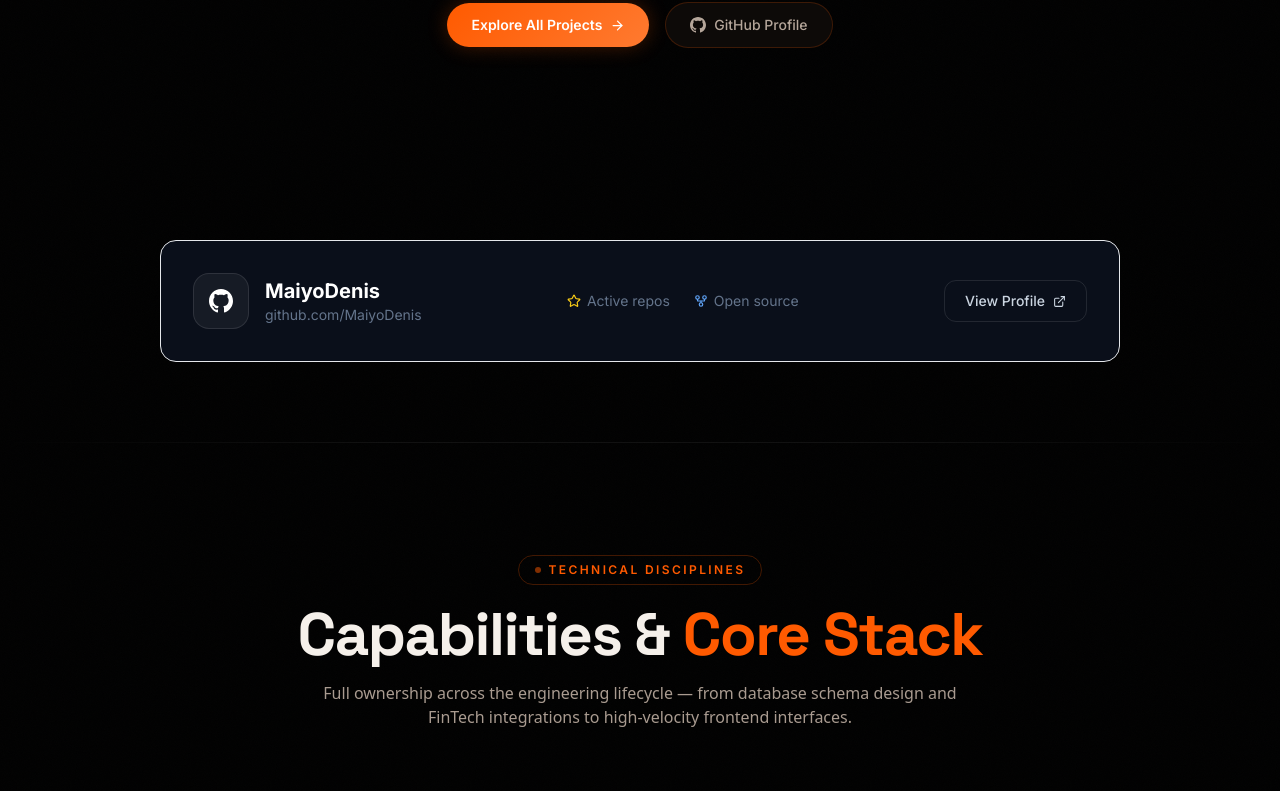
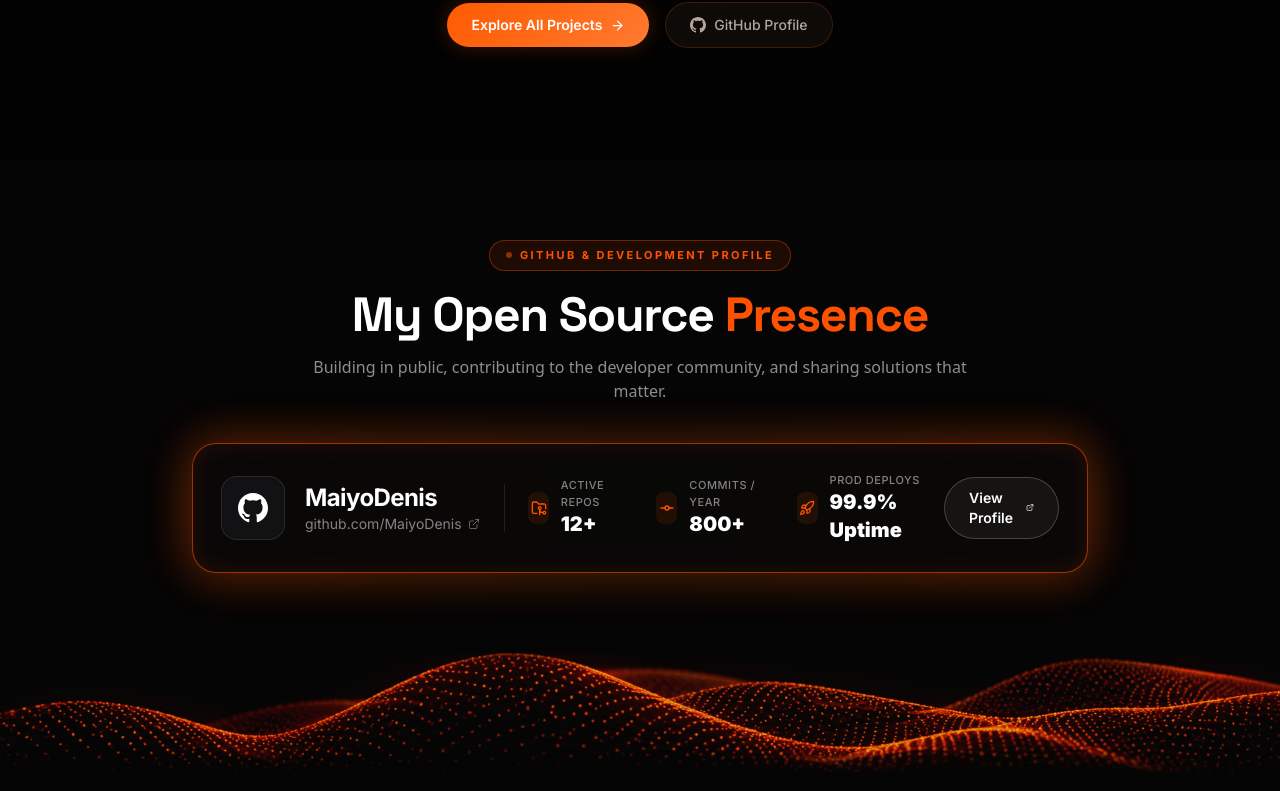
Before and after one commit to MaiyoDenis/personal_website, a Next.js app: page / in a window 1280 px wide. Shown: the part 3117-3908 px from the top of the page. Built offline with nearby package versions, Linux system fonts and the light colour scheme.

Commit message:
feat(github): redesign open source presence card with production-focused stats

```diff
--- a/components/sections/Github.tsx
+++ b/components/sections/Github.tsx
@@ -1,53 +1,164 @@
 "use client";
 
 import { motion } from "framer-motion";
-import { Star, GitFork, ExternalLink } from "lucide-react";
+import { FolderGit2, GitCommit, Rocket, ExternalLink } from "lucide-react";
 import Link from "next/link";
+import Image from "next/image";
 import { GithubIcon } from "@/components/ui/Icons";
 
 export default function GithubSection() {
   return (
-    <section className="relative mx-auto max-w-5xl px-6 py-20 lg:px-8">
+    <section className="relative w-full overflow-hidden bg-[#050505] pt-20 pb-16">
+      <div className="relative z-10 mx-auto max-w-7xl px-6 lg:px-8">
+        {/* Section Header */}
+        <motion.div
+          initial={{ opacity: 0, y: 24 }}
+          whileInView={{ opacity: 1, y: 0 }}
+          viewport={{ once: true }}
+          transition={{ duration: 0.6 }}
+          className="text-center mb-10"
+        >
+          {/* Badge */}
+          <div className="inline-flex items-center gap-2 rounded-full border border-[#FE5101]/35 bg-[#FE5101]/10 px-4 py-1.5 text-[11px] font-bold uppercase tracking-[0.22em] text-[#FE5101] mb-5">
+            <span className="flex h-1.5 w-1.5 rounded-full bg-[#FE5101] animate-pulse" />
+            GitHub &amp; Development Profile
+          </div>
+
+          {/* Heading */}
+          <h2 className="font-display text-4xl sm:text-5xl font-black text-white tracking-tight">
+            My Open Source <span className="text-[#FE5101]">Presence</span>
+          </h2>
+
+          {/* Subtitle */}
+          <p className="mx-auto mt-4 max-w-2xl text-sm sm:text-base text-white/55 leading-relaxed font-sans">
+            Building in public, contributing to the developer community,
+            and sharing solutions that matter.
+          </p>
+        </motion.div>
+
+        {/* Floating Neon GitHub Card */}
         <motion.div
           initial={{ opacity: 0, y: 30 }}
           whileInView={{ opacity: 1, y: 0 }}
           viewport={{ once: true }}
-        transition={{ duration: 0.7 }}
-        className="overflow-hidden rounded-2xl border border-white/8 bg-[#0a0f1a] p-8"
+          transition={{ duration: 0.7, delay: 0.15 }}
+          className="relative mx-auto max-w-4xl"
         >
-        <div className="flex flex-col items-center gap-6 text-center md:flex-row md:text-left md:justify-between">
-          <div className="flex items-center gap-4">
-            <div className="flex h-14 w-14 shrink-0 items-center justify-center rounded-2xl border border-white/10 bg-white/5">
-              <GithubIcon size={24} className="text-white" />
+          {/* Subtle Backlight Glow */}
+          <div
+            aria-hidden="true"
+            className="pointer-events-none absolute -inset-1 rounded-3xl opacity-40 blur-xl transition-all duration-500"
+            style={{
+              background:
+                "linear-gradient(90deg, rgba(254,81,1,0.6) 0%, rgba(255,140,0,0.3) 50%, rgba(254,81,1,0.6) 100%)",
+            }}
+          />
+
+          {/* Main Card Container */}
+          <div className="relative rounded-2xl sm:rounded-[24px] border border-[#FE5101]/60 bg-[#080808]/95 p-5 sm:p-7 shadow-[0_0_50px_rgba(254,81,1,0.22),inset_0_0_24px_rgba(254,81,1,0.12)] backdrop-blur-xl">
+            <div className="flex flex-col gap-6 lg:flex-row lg:items-center lg:justify-between">
+
+              {/* Left Profile Info */}
+              <div className="flex items-center gap-4 sm:gap-5">
+                <div className="flex h-14 w-14 sm:h-16 sm:w-16 shrink-0 items-center justify-center rounded-2xl border border-white/10 bg-[#121214] shadow-inner">
+                  <GithubIcon size={30} className="text-white" />
                 </div>
                 <div>
-              <h3 className="text-xl font-bold text-white">MaiyoDenis</h3>
-              <p className="text-sm text-slate-500">github.com/MaiyoDenis</p>
+                  <h3 className="text-xl sm:text-2xl font-bold text-white tracking-tight">
+                    MaiyoDenis
+                  </h3>
+                  <p className="flex items-center gap-1.5 text-xs sm:text-sm text-white/50 hover:text-[#FE5101] transition-colors">
+                    github.com/MaiyoDenis
+                    <ExternalLink size={12} className="opacity-70" />
+                  </p>
                 </div>
               </div>
 
-          <div className="flex items-center gap-6 text-sm text-slate-500">
-            <div className="flex items-center gap-1.5">
-              <Star size={14} className="text-yellow-400" />
-              <span>Active repos</span>
+              {/* Vertical Divider (Desktop) */}
+              <div className="hidden lg:block h-12 w-px bg-white/10" />
+
+              {/* Center Stats: Active repos, Yearly Commits, Production Deploys */}
+              <div className="flex items-center justify-between sm:justify-start gap-6 sm:gap-10">
+                {/* Active repos */}
+                <div className="flex items-center gap-3">
+                  <div className="flex h-8 w-8 items-center justify-center rounded-lg bg-[#FE5101]/10 text-[#FE5101]">
+                    <FolderGit2 size={16} />
                   </div>
-            <div className="flex items-center gap-1.5">
-              <GitFork size={14} className="text-blue-400" />
-              <span>Open source</span>
+                  <div>
+                    <span className="block text-[11px] font-medium uppercase tracking-wider text-white/50">
+                      Active repos
+                    </span>
+                    <span className="text-lg sm:text-xl font-black text-white">
+                      12+
+                    </span>
                   </div>
                 </div>
 
+                {/* Commits / Year */}
+                <div className="flex items-center gap-3">
+                  <div className="flex h-8 w-8 items-center justify-center rounded-lg bg-[#FE5101]/10 text-[#FE5101]">
+                    <GitCommit size={16} />
+                  </div>
+                  <div>
+                    <span className="block text-[11px] font-medium uppercase tracking-wider text-white/50">
+                      Commits / Year
+                    </span>
+                    <span className="text-lg sm:text-xl font-black text-white">
+                      800+
+                    </span>
+                  </div>
+                </div>
+
+                {/* Production Deploys */}
+                <div className="flex items-center gap-3">
+                  <div className="flex h-8 w-8 items-center justify-center rounded-lg bg-[#FE5101]/10 text-[#FE5101]">
+                    <Rocket size={16} />
+                  </div>
+                  <div>
+                    <span className="block text-[11px] font-medium uppercase tracking-wider text-white/50">
+                      Prod Deploys
+                    </span>
+                    <span className="text-lg sm:text-xl font-black text-white">
+                      99.9% Uptime
+                    </span>
+                  </div>
+                </div>
+              </div>
+
+              {/* Right CTA Button */}
+              <div>
                 <Link
                   href="https://github.com/MaiyoDenis"
                   target="_blank"
                   rel="noopener noreferrer"
-            className="group flex items-center gap-2 rounded-xl border border-white/10 bg-white/4 px-5 py-2.5 text-sm font-medium text-slate-300 transition-all hover:bg-white/8 hover:text-white"
+                  className="group inline-flex items-center justify-center gap-2 rounded-full border border-white/20 bg-white/5 px-6 py-2.5 text-xs sm:text-sm font-semibold text-white transition-all duration-300 hover:border-[#FE5101] hover:bg-[#FE5101]/10 hover:shadow-[0_0_20px_rgba(254,81,1,0.3)] w-full sm:w-auto"
                 >
                   View Profile
                   <ExternalLink size={13} className="transition-transform group-hover:translate-x-0.5 group-hover:-translate-y-0.5" />
                 </Link>
               </div>
+
+            </div>
+          </div>
         </motion.div>
+      </div>
+
+      {/* Dotted Wave Separator directly under the card */}
+      <div
+        aria-hidden="true"
+        className="pointer-events-none relative w-full overflow-hidden leading-none select-none mt-12 sm:mt-16"
+      >
+        <Image
+          src="/images/footers.png"
+          alt=""
+          width={2144}
+          height={230}
+          className="w-full h-auto max-h-[160px] sm:max-h-[220px] object-cover object-center opacity-85 mix-blend-screen"
+        />
+        {/* Soft edge blend */}
+        <div className="absolute inset-x-0 bottom-0 h-6 bg-gradient-to-t from-[#050505] to-transparent" />
+        <div className="absolute inset-x-0 top-0 h-8 bg-gradient-to-b from-[#050505] to-transparent" />
+      </div>
     </section>
   );
 }
--- a/components/sections/Skills.tsx
+++ b/components/sections/Skills.tsx
@@ -104,19 +104,18 @@ export default function Skills() {
         transition={{ duration: 0.7 }}
         className="text-center"
       >
-        <div className="inline-flex items-center gap-2 rounded-full border border-[#FF5A00]/25 bg-[#FF5A00]/8 px-4 py-1.5 text-xs font-semibold uppercase tracking-[0.2em] text-[#FF5A00]">
-          <span className="flex h-1.5 w-1.5 rounded-full bg-[#FF5A00] animate-pulse" />
+        <div className="inline-flex items-center gap-2 rounded-full border border-[#FE5101]/35 bg-[#FE5101]/10 px-4 py-1.5 text-[11px] font-bold uppercase tracking-[0.22em] text-[#FE5101]">
+          <span className="flex h-1.5 w-1.5 rounded-full bg-[#FE5101] animate-pulse" />
           Technical Disciplines
         </div>
 
         <h2 className="mt-5 font-display text-4xl sm:text-6xl font-black tracking-tight">
-          <span className="text-[#F5F0EA]">Capabilities &amp; </span>
-          <span className="text-[#FF5A00]">Core Stack</span>
+          <span className="text-white">Technical </span>
+          <span className="text-[#FE5101]">Disciplines</span>
         </h2>
 
-        <p className="mx-auto mt-4 max-w-2xl text-sm sm:text-base leading-relaxed font-sans text-[#A99B90]">
-          Full ownership across the engineering lifecycle — from database schema design and
-          FinTech integrations to high-velocity frontend interfaces.
+        <p className="mx-auto mt-4 max-w-2xl text-sm sm:text-base leading-relaxed font-sans text-white/55">
+          Engineering across the full stack — from infrastructure to intelligent systems.
         </p>
       </motion.div>
 
```
Lines whose indentation alone changed are shown as unchanged.
